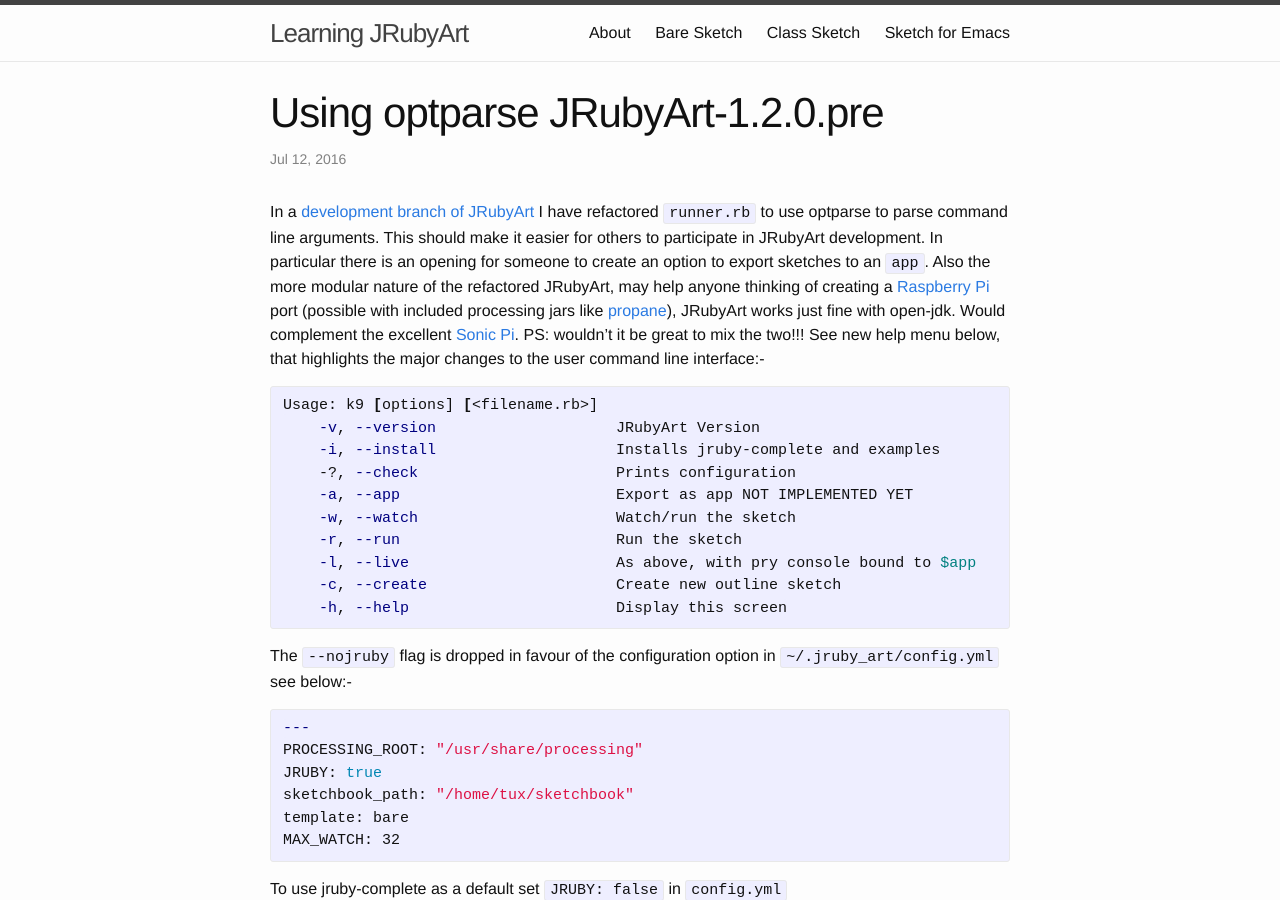
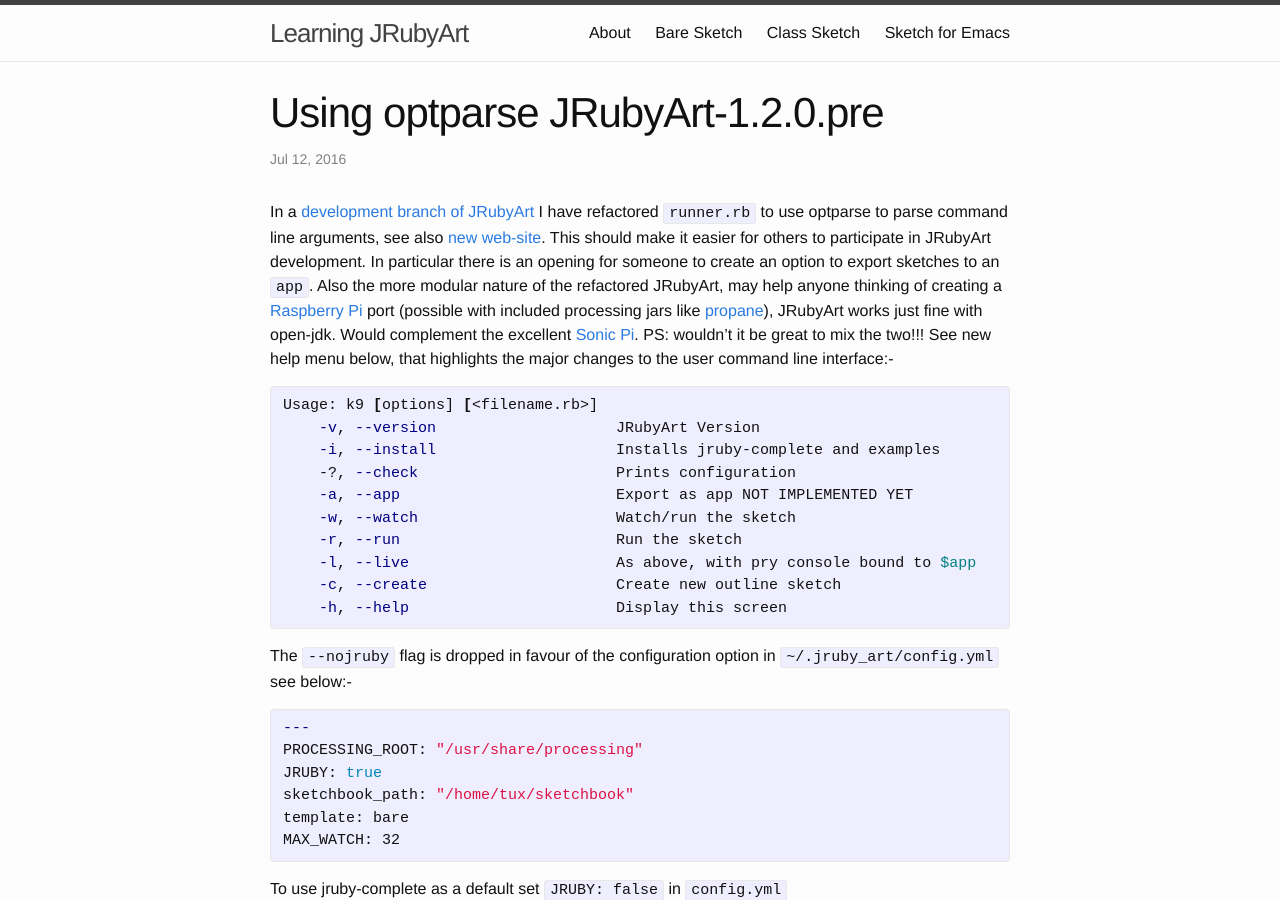
Before and after one commit to monkstone/monkstone.github.com, a Jekyll site: the page built from _posts/2016-07-12-optparse.md, in a window 1280 px wide and 900 px high. Built offline with Jekyll 4.4.1, drawn with Linux system fonts in a browser that asks for light colours.

Commit message:
add link to gh-pages

```diff
--- a/_posts/2016-07-12-optparse.md
+++ b/_posts/2016-07-12-optparse.md
@@ -7,7 +7,7 @@ keywords: optparse, JRubyArt
 
 ---
 
-In a [development branch of JRubyArt][refactor] I have refactored `runner.rb` to use optparse to parse command line arguments. This should make it easier for others to participate in JRubyArt development. In particular there is an opening for someone to create an option to export sketches to an `app`. Also the more modular nature of the refactored JRubyArt, may help anyone thinking of creating a [Raspberry Pi][pi] port (possible with included processing jars like [propane][propane]), JRubyArt works just fine with open-jdk. Would complement the excellent [Sonic Pi][sonic]. PS: wouldn't it be great to mix the two!!! See new help menu below, that highlights the major changes to the user command line interface:-
+In a [development branch of JRubyArt][refactor] I have refactored `runner.rb` to use optparse to parse command line arguments, see also [new web-site][jruby_art]. This should make it easier for others to participate in JRubyArt development. In particular there is an opening for someone to create an option to export sketches to an `app`. Also the more modular nature of the refactored JRubyArt, may help anyone thinking of creating a [Raspberry Pi][pi] port (possible with included processing jars like [propane][propane]), JRubyArt works just fine with open-jdk. Would complement the excellent [Sonic Pi][sonic]. PS: wouldn't it be great to mix the two!!! See new help menu below, that highlights the major changes to the user command line interface:-
 
 {% highlight bash %}
 
@@ -23,6 +23,7 @@ Usage: k9 [options] [<filename.rb>]
     -h, --help                       Display this screen
 
 {% endhighlight %}
+
 
 The `--nojruby` flag is dropped in favour of the configuration option in `~/.jruby_art/config.yml` see below:-
 
```
Also changed, not shown: other parts of _posts/2016-07-12-optparse.md (+1 -0 lines).
